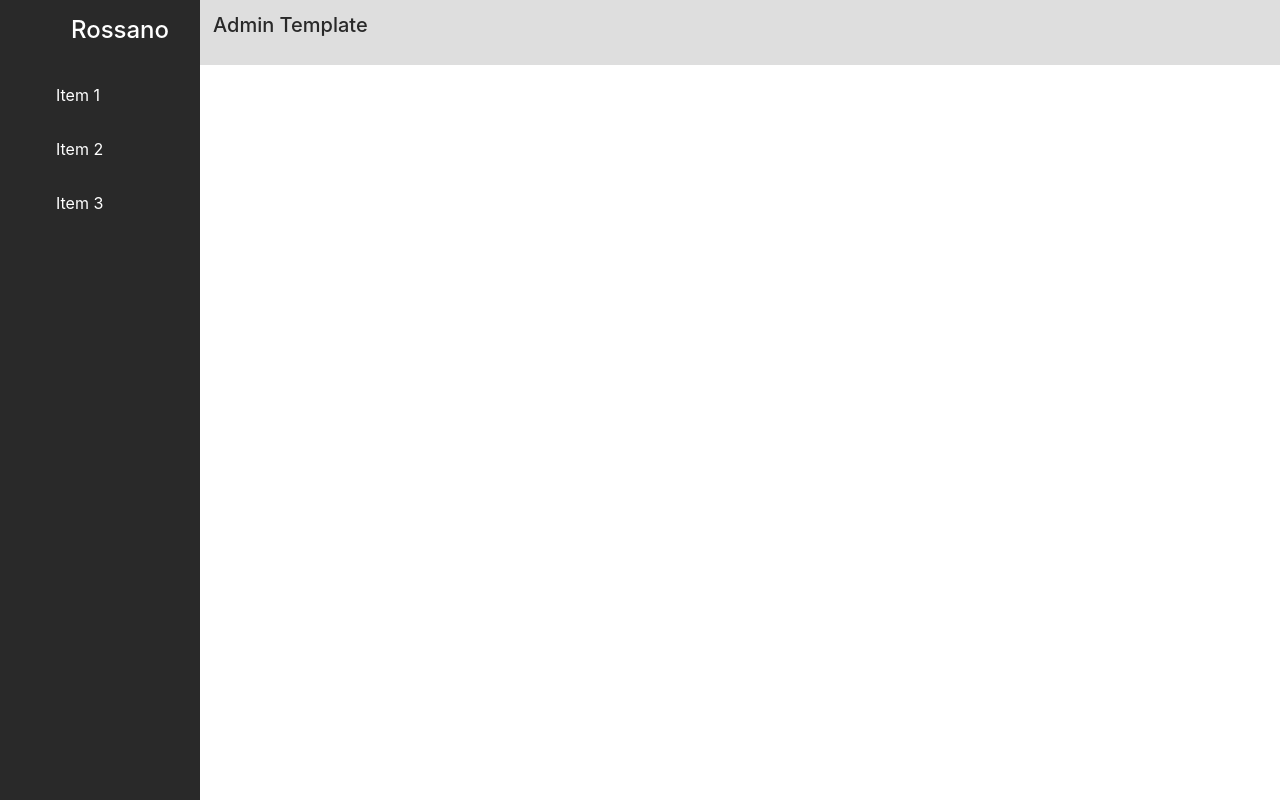
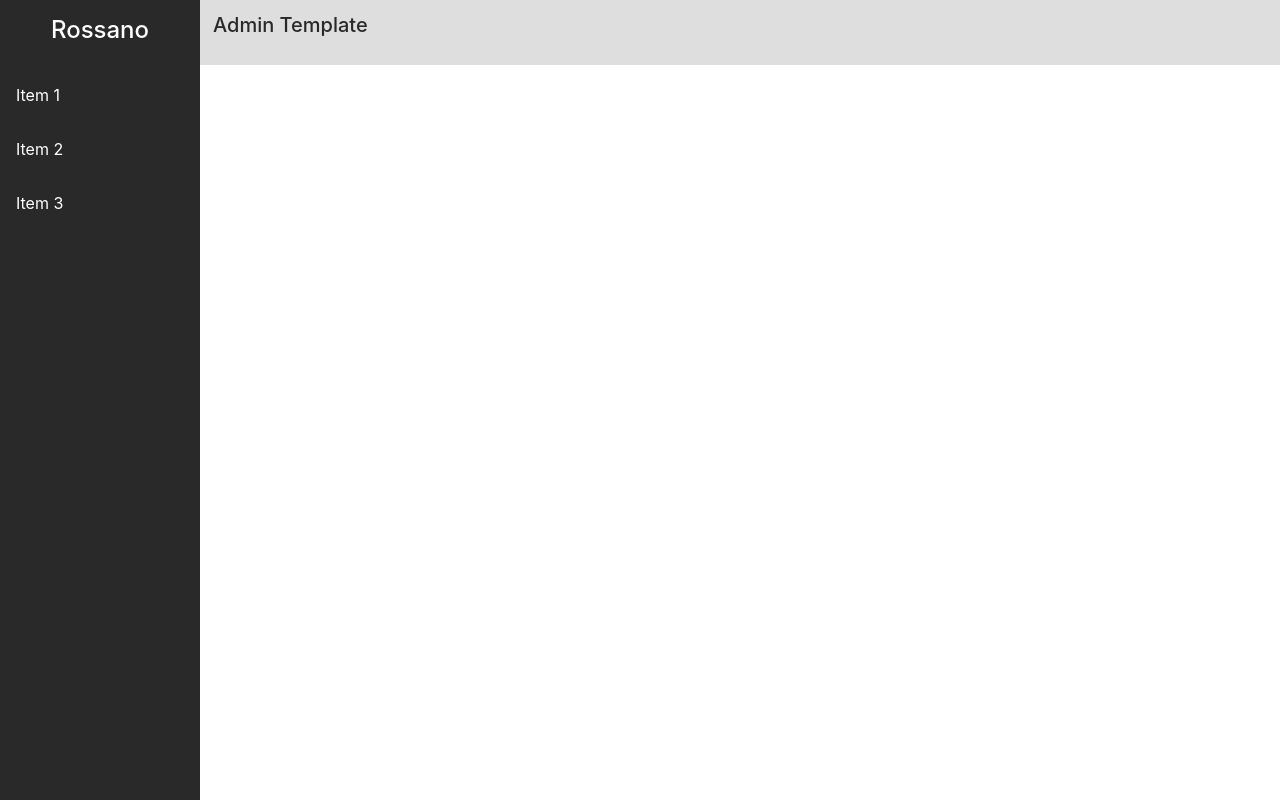
Before and after one commit to rossanorb/ga, a Vue app in the folder app/: page / in a window 1280 px wide. Built offline with nearby package versions, Linux system fonts and the light colour scheme.

Commit message:
reset padding e margin

```diff
--- a/app/src/assets/css/app.scss
+++ b/app/src/assets/css/app.scss
@@ -7,6 +7,13 @@
   html {
   	height: 100%;
   }
+
+  body, ul,li, section, header {
+	margin: 0;
+	padding: 0;
+	border: 0;
+	vertical-align: middle;
+	}
 
   #wrapper {
   	display: -webkit-box;
```
